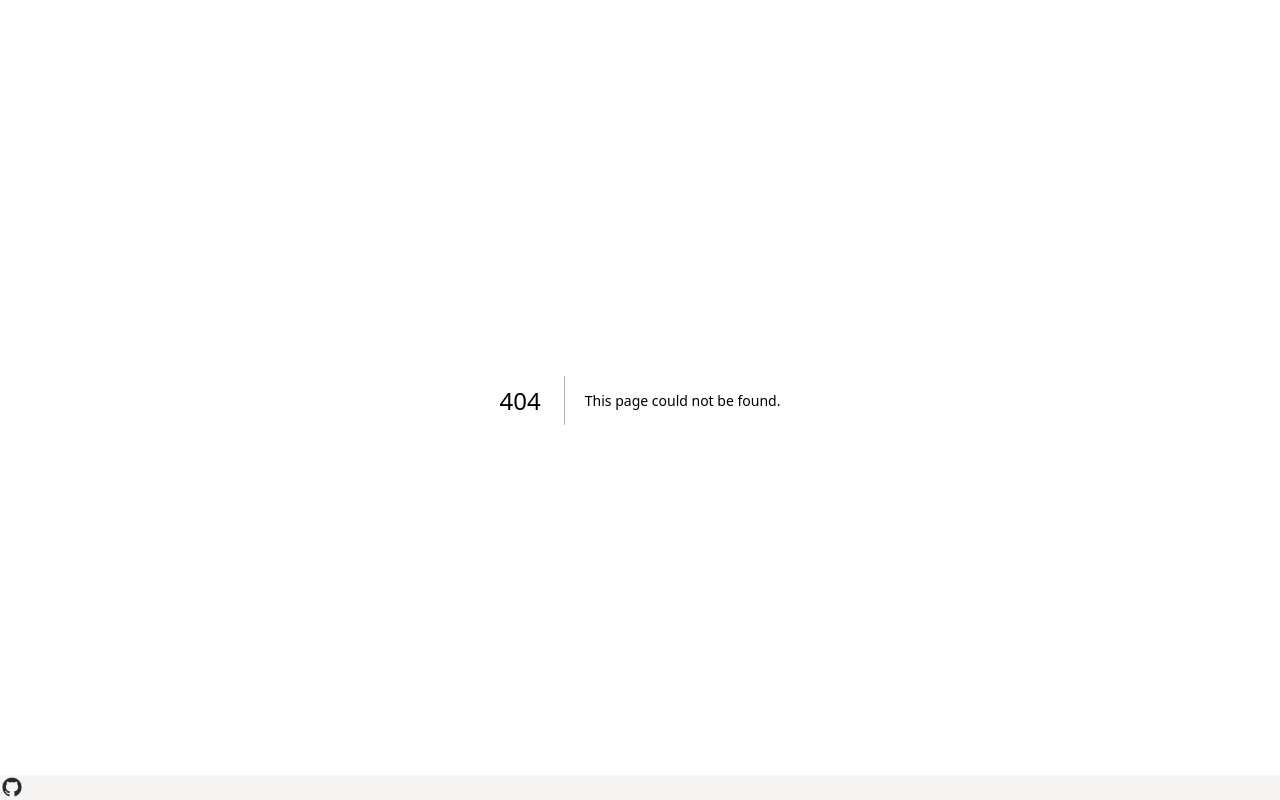
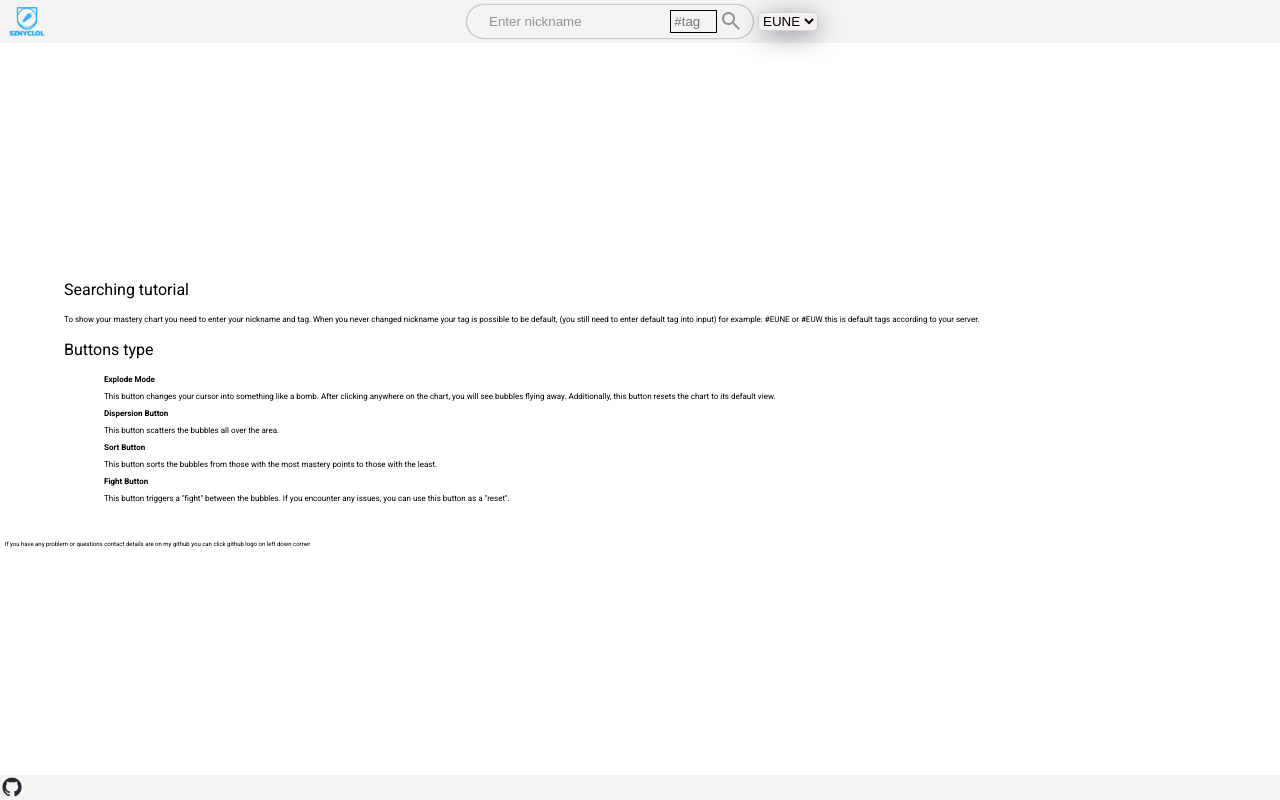
Before and after one commit to PiotrMarcinczuk/lol-app, a Next.js app: page /help in a window 1280 px wide. Before the commit this address had no page. Built offline with nearby package versions, Linux system fonts and the light colour scheme.

Commit message:
Logo, help page

```diff
--- a/src/app/[nickname]/[tag]/page.tsx
+++ b/src/app/[nickname]/[tag]/page.tsx
@@ -12,17 +12,18 @@ interface MainContentProps {
 }
 
 export default function MainContent({ params }: MainContentProps) {
-  const { getData } = useLocalStorageData();
+  const { getData, removeData } = useLocalStorageData();
   const [valuableChampions, setValuableChampions] = useState([]);
   const [errorDuringFetch, setErrorDuringFetch] = useState(false);
   useEffect(() => {
     const championsMastery = getData();
+    console.log(championsMastery);
     if (!championsMastery) {
       setErrorDuringFetch(true);
     } else {
       setErrorDuringFetch(false);
       const filteredMastery = championsMastery
-        .filter((el: any) => el.championPoints >= 15000)
+        .filter((el: any) => el.championPoints >= 12000)
         .map((el: any) => el);
       setValuableChampions(filteredMastery);
     }
--- a/src/app/global.css
+++ b/src/app/global.css
@@ -29,6 +29,11 @@ main {
   flex-direction: column;
 }
 
+a {
+  text-decoration: none;
+  color: #110f0f;
+}
+
 .link_section {
   width: 90%;
   display: flex;
@@ -45,6 +50,12 @@ main {
   font-size: 0.8em;
   font-weight: bold;
   backdrop-filter: blur(2px);
+  border-radius: 10px;
+}
+
+.link_introduction {
+  backdrop-filter: blur(2px);
+  padding: 5px 5px 0 5px;
   border-radius: 10px;
 }
 
--- /dev/null
+++ b/src/app/help/help.module.css
@@ -0,0 +1,26 @@
+.general_description {
+  margin-top: 1em;
+  width: 90%;
+}
+
+.button_p {
+  padding: 0;
+}
+
+.description li {
+  list-style: none;
+}
+
+.description {
+  font-size: 0.5em;
+}
+
+.contact {
+  width: 100%;
+  text-align: left;
+  margin: 5em 0 0 2em;
+  font-size: 0.3em;
+}
+
+.contact p {
+}
--- /dev/null
+++ b/src/app/help/page.tsx
@@ -0,0 +1,52 @@
+import styles from "./help.module.css";
+export default function HelpPage() {
+  return (
+    <>
+      <section className={styles.general_description}>
+        <p className={styles.button_p}>Searching tutorial</p>
+        <p className={styles.description}>
+          To show your mastery chart you need to enter your nickname and tag.
+          When you never changed nickname your tag is possible to be default,
+          (you still need to enter default tag into input) for example: #EUNE or
+          #EUW this is default tags according to your server.
+        </p>
+        <p className={styles.button_p}>Buttons type</p>
+        <ul className={styles.description}>
+          <li>
+            <strong>Explode Mode</strong>
+            <p>
+              This button changes your cursor into something like a bomb. After
+              clicking anywhere on the chart, you will see bubbles flying away.
+              Additionally, this button resets the chart to its default view.
+            </p>
+          </li>
+          <li>
+            <strong>Dispersion Button</strong>
+            <p>This button scatters the bubbles all over the area.</p>
+          </li>
+          <li>
+            <strong>Sort Button</strong>
+            <p>
+              This button sorts the bubbles from those with the most mastery
+              points to those with the least.
+            </p>
+          </li>
+          <li>
+            <strong>Fight Button</strong>
+            <p>
+              This button triggers a "fight" between the bubbles. If you
+              encounter any issues, you can use this button as a "reset".
+            </p>
+          </li>
+        </ul>
+      </section>
+
+      <section className={styles.contact}>
+        <p>
+          If you have any problem or questions contact details are on my github
+          you can click github logo on left down corner
+        </p>
+      </section>
+    </>
+  );
+}
--- a/src/app/layout.tsx
+++ b/src/app/layout.tsx
@@ -1,9 +1,11 @@
 import Image from "next/image";
+import "./global.css";
+import Header from "@/components/Header";
+
 export const metadata = {
   title: "Next.js",
   description: "Generated by Next.js",
 };
-import "./global.css";
 
 export default function RootLayout({
   children,
@@ -23,6 +25,7 @@ export default function RootLayout({
         />
       </head>
       <body>
+        <Header initialNickname="" initialTag="" />
         {children}
 
         <footer>
--- a/src/components/Header.tsx
+++ b/src/components/Header.tsx
@@ -1,5 +1,7 @@
 "use client";
 import { useState, useEffect } from "react";
+import Image from "next/image";
+import Link from "next/link";
 import useFetchData from "../hooks/useFetchData";
 import styles from "./header.module.css";
 import useLocalStorageData from "@/hooks/useLocalStorageData";
@@ -14,27 +16,28 @@ export default function Header({ initialNickname, initialTag }: HeaderProps) {
   const [searchedNick, setSearchedNick] = useState("");
   const [searchedTag, setSearchedTag] = useState("");
   const { push } = useRouter();
-  const [region, setRegion] = useState("EUNE");
+  const [region, setRegion] = useState(() => {
+    return localStorage.getItem("region") || "EUNE";
+  });
   const [validating, setValidating] = useState(false);
   const { removeData } = useLocalStorageData();
   const { fetchAccessData, userData, fetchChampionMastery } = useFetchData();
 
   const { nickname, tag, puuid } = userData;
-  console.log(nickname);
 
   useEffect(() => {
-    console.log("useEffect1");
     removeData();
     if (!nickname || !tag || !puuid) {
       return;
     }
 
     fetchChampionMastery(puuid, region);
+    console.log(nickname);
+    console.log(region);
     push(`/${nickname}/${tag}`);
   }, [nickname, tag, puuid]);
 
   useEffect(() => {
-    console.log("useEffect2");
     if (initialNickname && initialTag) {
       fetchAccessData(initialNickname, initialTag, setValidating);
       return;
@@ -66,10 +69,21 @@ export default function Header({ initialNickname, initialTag }: HeaderProps) {
 
   const handleChangeSelectInput = (e: any) => {
     setRegion(e.target.value);
+    localStorage.setItem("region", e.target.value);
   };
 
   return (
     <>
+      <Link href="/">
+        <Image
+          src={"/SznycLOL_logo.png"}
+          alt="logo SznycLOL"
+          className={styles.logo}
+          width={54}
+          height={54}
+        />
+      </Link>
+
       <div className={styles.header}>
         <div className={styles.search_container}>
           <input
--- a/src/components/header.module.css
+++ b/src/components/header.module.css
@@ -7,6 +7,13 @@
   justify-content: center;
   align-items: center;
   background-color: var(--bacground-color-header);
+}
+
+.logo {
+  position: absolute;
+  left: 0;
+  top: 0;
+  z-index: 1;
 }
 
 .search_container {
@@ -90,4 +97,8 @@
   .user_info {
     display: none;
   }
+
+  .logo {
+    display: none;
+  }
 }
```
Also changed, not shown: src/app/page.tsx (+6 -2 lines), src/components/BubbleChart.tsx (+4 -4 lines), public/SznycLOL_logo.png (added).
